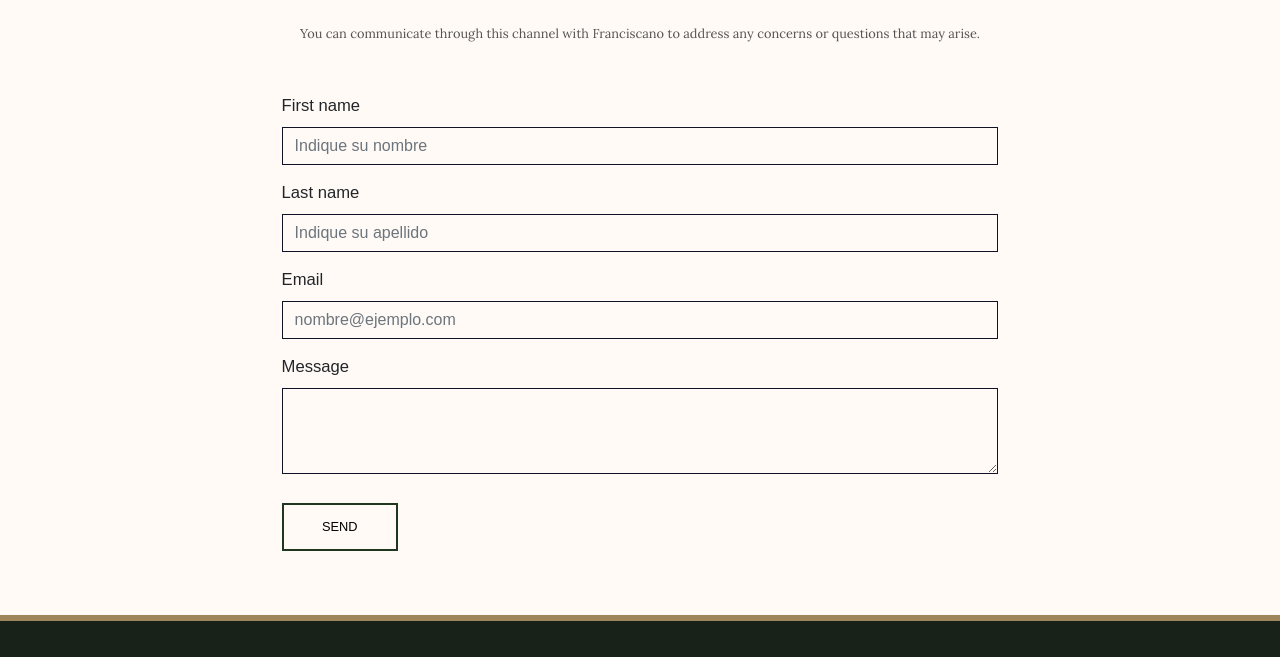
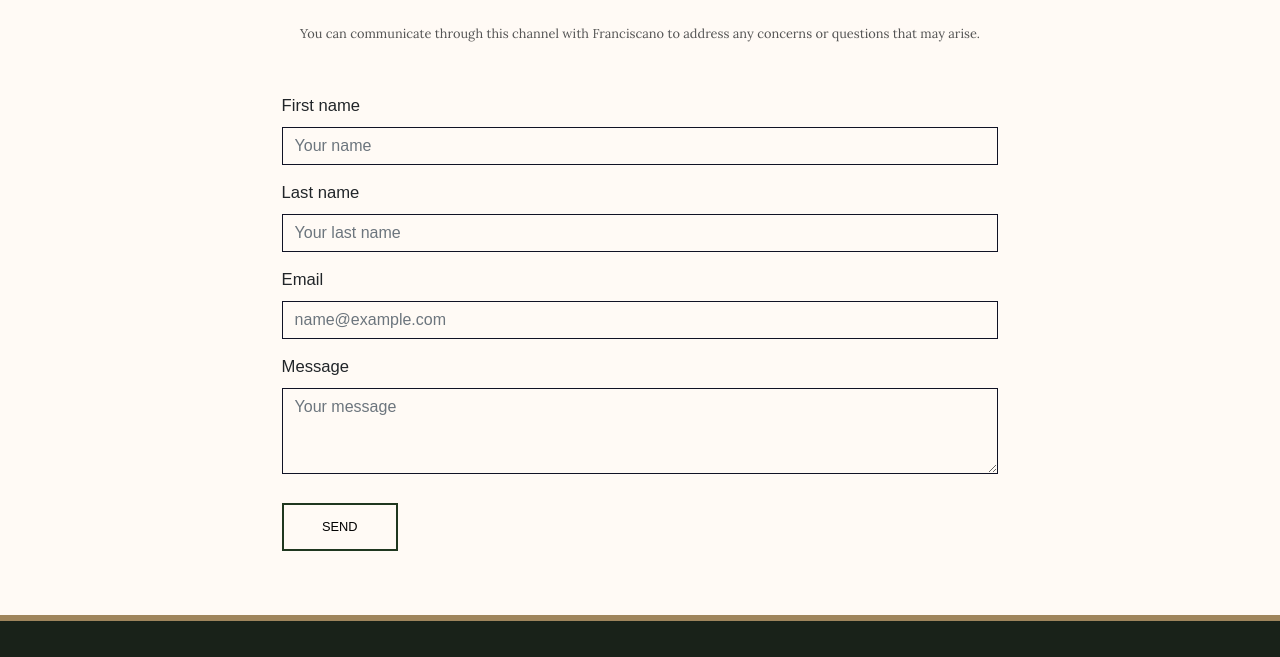
Before and after one commit to ansourian/franciscano, a plain HTML site: page en/contact.html in a window 1280 px wide. Shown: the part 1100-1757 px from the top of the page. Drawn offline with nearby package versions, Linux system fonts and the light colour scheme; grey boxes are pictures that could not be loaded; a web font is replaced by a local one.

Commit message:
contacto correcciones

```diff
--- a/en/contact.html
+++ b/en/contact.html
@@ -77,19 +77,19 @@
         <form action="https://formsubmit.co/jairansourian@gmail.com" method="POST" class="form-contact">
             <div class="mb-3 fade-section">
                 <label for="exampleFormControlInput1" class="form-label form_input">First name</label>
-                <input type="text" name="Nombre" class="form-style form-control" id="exampleFormControlInput1" placeholder="Indique su nombre" required>
+                <input type="text" name="Nombre" class="form-style form-control" id="exampleFormControlInput1" placeholder="Your name" required>
             </div>
             <div class="mb-3 fade-section">
                 <label for="exampleFormControlInput1" class="form-label form_input">Last name</label>
-                <input type="text" name="Apellido" class="form-style form-control" id="exampleFormControlInput2" placeholder="Indique su apellido" required>
+                <input type="text" name="Apellido" class="form-style form-control" id="exampleFormControlInput2" placeholder="Your last name" required>
             </div>
             <div class="mb-3 fade-section">
                 <label for="exampleFormControlInput1" class="form-label form_input">Email</label>
-                <input type="email" name="Email" class="form-style form-control" id="exampleFormControlInput3" placeholder="nombre@ejemplo.com" required>
+                <input type="email" name="Email" class="form-style form-control" id="exampleFormControlInput3" placeholder="name@example.com" required>
             </div>
             <div class="mb-3 fade-section">
                 <label for="exampleFormControlTextarea1" class="form-label form_input">Message</label>
-                <textarea class="form-style form-control" name="Mensaje" id="exampleFormControlTextarea1" rows="3" required></textarea>
+                <textarea class="form-style form-control" name="Mensaje" id="exampleFormControlTextarea1" rows="3" placeholder="Your message" required></textarea>
             </div>
             <div class="div-button-send col-12 fade-section">
                 <button class="button-send btn btn-primary form_button" type="submit">SEND</button>
```
Also changed, not shown: es/contacto.html (+1 -1 lines), index.html (+1 -1 lines).
